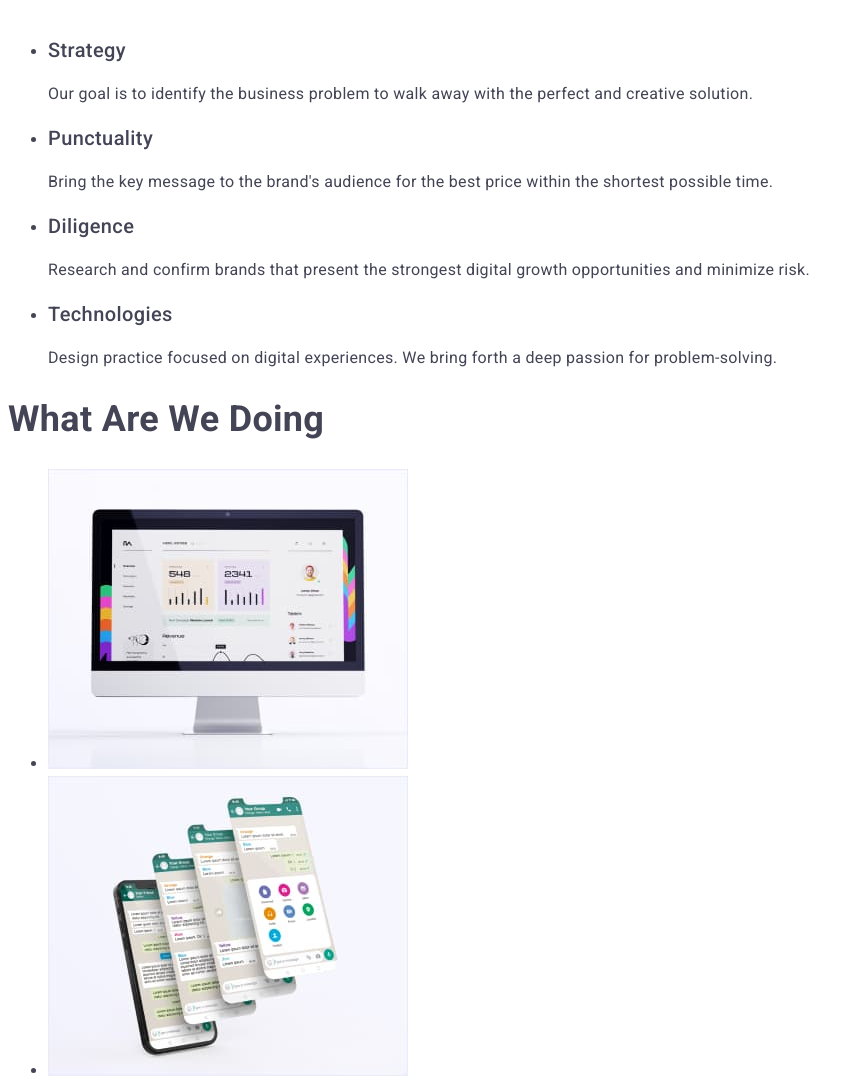
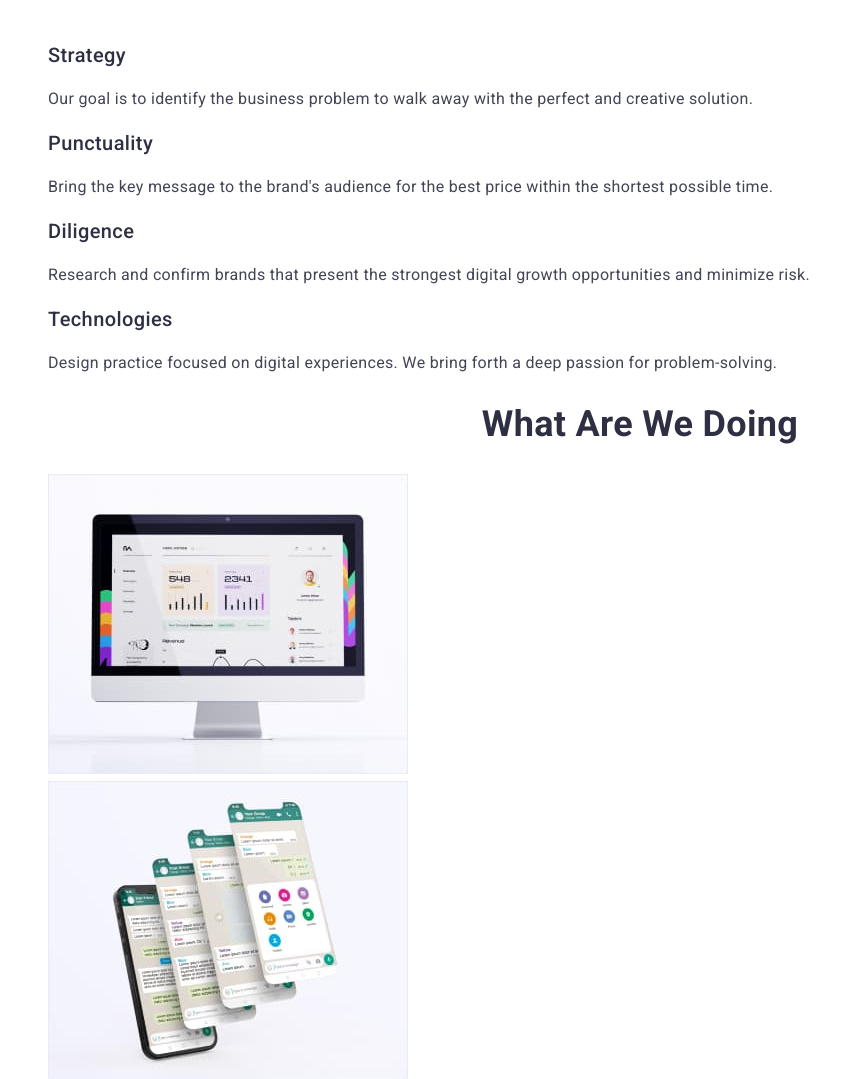
Before and after one commit to IvanPopelnukha/goit-markup-hw-02, a plain HTML site: page index.html in a window 1280 px wide. Shown: the part 460-1539 px from the top of the page, without its empty margins (0-864 px from the left). Drawn offline with Linux system fonts and the light colour scheme.

Commit message:
update 1.1

```diff
--- a/css/styles.css
+++ b/css/styles.css
@@ -69,6 +69,7 @@ body {
     font-size: 56px;
     line-height: 1.07;
     letter-spacing: 0.02em;
+    text-align: center;
 }
 .hero-btn {
     color: var(--white-color);
@@ -76,18 +77,21 @@ body {
     font-family: inherit;
     font-weight: 500;
     font-size: 16px;
+    line-height: 1.5;
     letter-spacing: 0.04em;
     cursor: pointer;
 }
 .hero-btn:hover,
 .hero-btn:focus {
     background-color: var(--ocean-color);
+
 }
 /* features section */
 .features h2 {
     opacity: 0;
 }
 .features-title {
+    color: var(--navy-blue-color);
     font-weight: 500;
     font-size: 20px;
     line-height: 1.2;
@@ -99,10 +103,12 @@ body {
 }
 /* img section */
 .header{
+    color: var(--navy-blue-color);
     font-weight: 700;
     font-size: 36px;
     line-height: 1.11;
     text-transform: capitalize;
+    text-align: center
 }
 /* team section */
 .team {
@@ -113,6 +119,7 @@ body {
 
 }
 .team-person {
+    color: var(--navy-blue-color);
     font-weight: 500;
     font-size: 20px;
     line-height: 1.2;
--- a/index.html
+++ b/index.html
@@ -47,9 +47,9 @@
         </h1>
         <button type="button" class="hero-btn">Order Service</button>
       </section>
-      <section class="features list">
+      <section class="features">
         <h2>Features</h2>
-        <ul>
+        <ul class="list">
           <li>
             <h3 class="features-title">Strategy</h3>
             <p class="features-text">
@@ -80,9 +80,9 @@
           </li>
         </ul>
       </section>
-      <section class="list">
+      <section>
         <h2 class="header">What are we doing</h2>
-        <ul>
+        <ul class="list">
           <li>
             <img
               src="./images/site.jpg"
@@ -108,7 +108,7 @@
       </section>
       <section class="team">
         <h2 class="header">Our Team</h2>
-        <ul>
+        <ul class="list">
           <li class="team-card">
             <img src="./images/mark.jpg" alt="Mark" width="264" />
             <h3 class="team-person">Mark Guerrero</h3>
```
